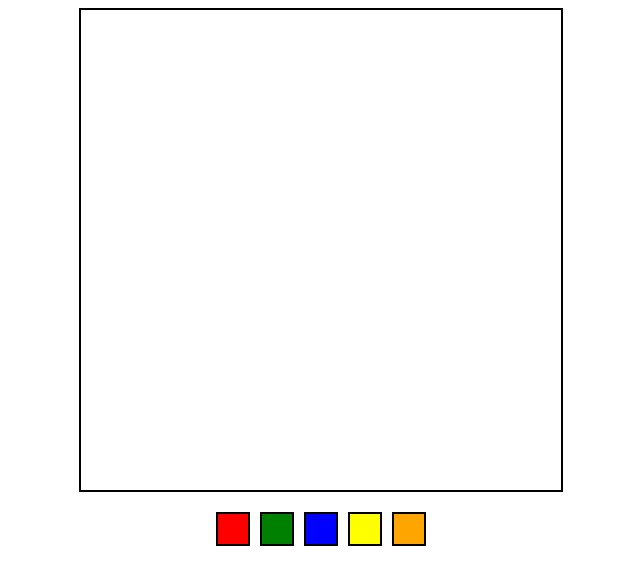
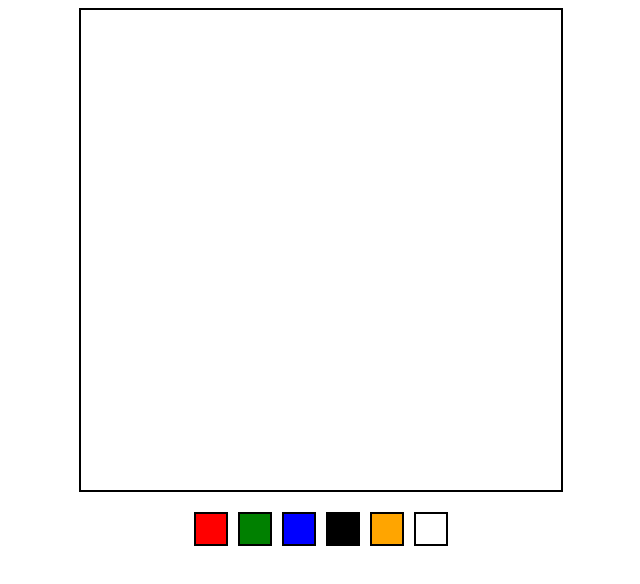
Before and after one commit to foucblg/ELC_D03, a plain HTML site: page front/index.html in a window 1280 px wide. Shown: the whole page, without its empty margins (319-959 px from the left). Drawn offline with Linux system fonts and the light colour scheme.

Commit message:
feat : new colors

```diff
--- a/front/index.html
+++ b/front/index.html
@@ -12,8 +12,9 @@
         <div class="color-box" style="background-color: red;" data-color="red"></div>
         <div class="color-box" style="background-color: green;" data-color="green"></div>
         <div class="color-box" style="background-color: blue;" data-color="blue"></div>
-        <div class="color-box" style="background-color: yellow;" data-color="yellow"></div>
+        <div class="color-box" style="background-color: black;" data-color="black"></div>
         <div class="color-box" style="background-color: orange;" data-color="orange"></div>
+        <div class="color-box" style="background-color: white;" data-color="white"></div>
     </div>
 
     <script src="/script.js"></script>
```
